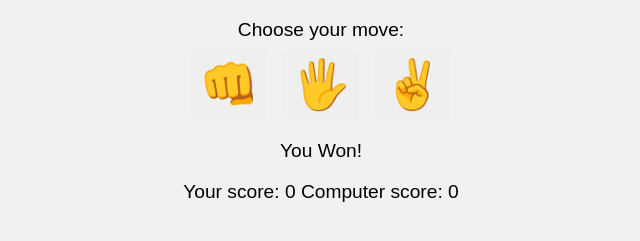
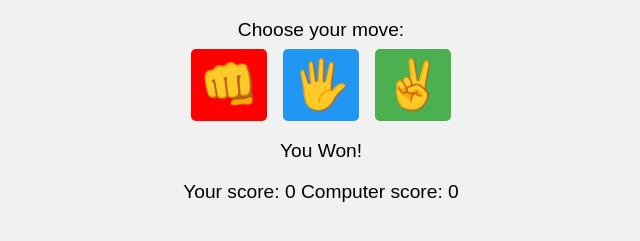
Before and after one commit to DerekDanielson/rockPaperScissorsGame, a plain HTML site: page index.html in a window 1280 px wide. Shown: the part 161-402 px from the top of the page, without its empty margins (319-959 px from the left). Drawn offline with Linux system fonts and the light colour scheme.

Commit message:
Styled button colors

```diff
--- a/style.css
+++ b/style.css
@@ -35,3 +35,15 @@ button {
 button:hover {
     opacity: 70%;
 }
+
+#rock {
+    background-color: #ff0000;
+}
+
+#paper {
+    background-color: #2196f3;
+}
+
+#scissors {
+    background-color: #4caf50;
+}
```
